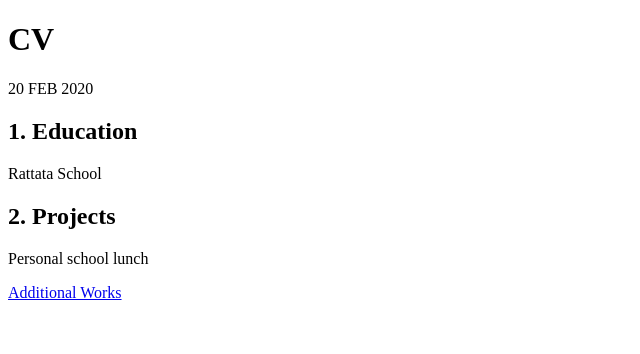
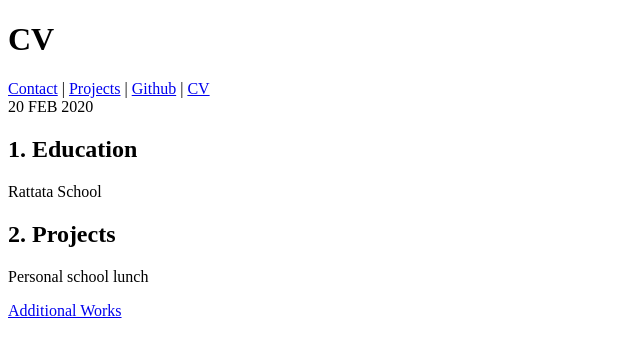
Before and after one commit to pitipatw/My_Portfolio, a plain HTML site: page CV/index.html in a window 1280 px wide. Shown: the whole page, without its empty margins (0-640 px from the left). Drawn offline with Linux system fonts and the light colour scheme.

Commit message:
update navigation bars

```diff
--- a/CV/index.html
+++ b/CV/index.html
@@ -7,9 +7,15 @@
 </head>
 <body>
     <h1>CV</h1>
+    <nav>
+        <a href = "contact/index.html">Contact</a> |
+        <a href = "projects/index.html">Projects</a> |
+        <a href = "https://github.com/pitipatw" target= "_blank">Github</a> |
+        <a href = "CV/index.html">CV</a>
+    </nav>
 </body>
-<time> 20 FEB 2020</time>
     <section>
+        <time> 20 FEB 2020</time>
         <h1>1. Education</h1>
         <p>Rattata School</p>
     </Section>
```
Also changed, not shown: contact/index.html (+4 -2 lines), index.html (+1 -0 lines).
